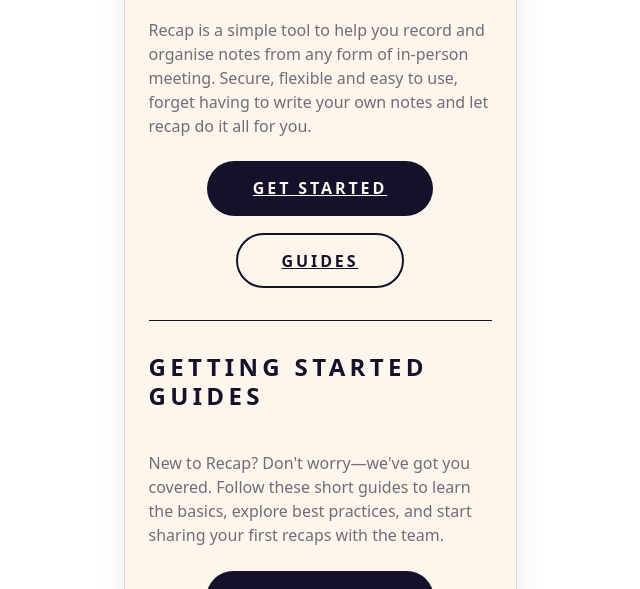
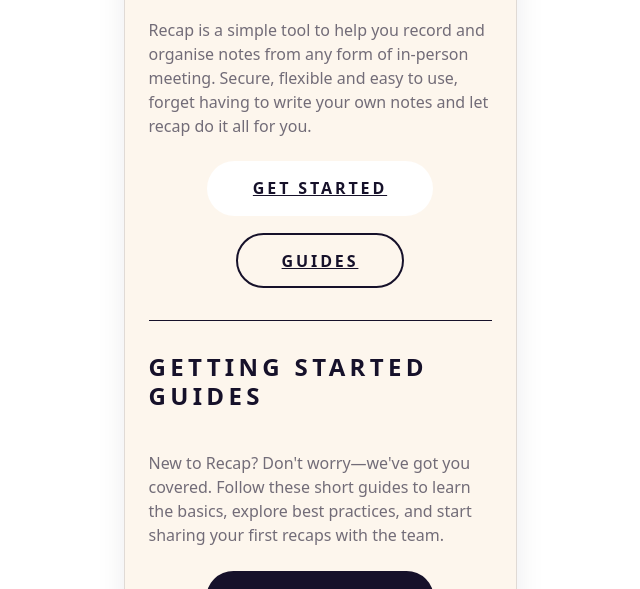
Before and after one commit to thomasedarby/recap, a plain HTML site: page index.html in a window 1280 px wide. In both pictures the pointer is over the link "GET STARTED". Shown: the part 626-1215 px from the top of the page, without its empty margins (320-960 px from the left). Drawn offline with Linux system fonts and the light colour scheme.

Commit message:
updated buttons styling as only using primary

```diff
--- a/styles.css
+++ b/styles.css
@@ -157,12 +157,11 @@
 .btn--primary {
   background-color: var(--color-text);
   color: var(--color-background);
-  text-decoration: none;
 }
 
 .btn--primary:hover {
-  background-color: var(--color-text);
-  text-decoration: underline;
+  background-color: var(--color-surface);
+  color: var(--color-text);
 }
 
 .btn--secondary {
```
